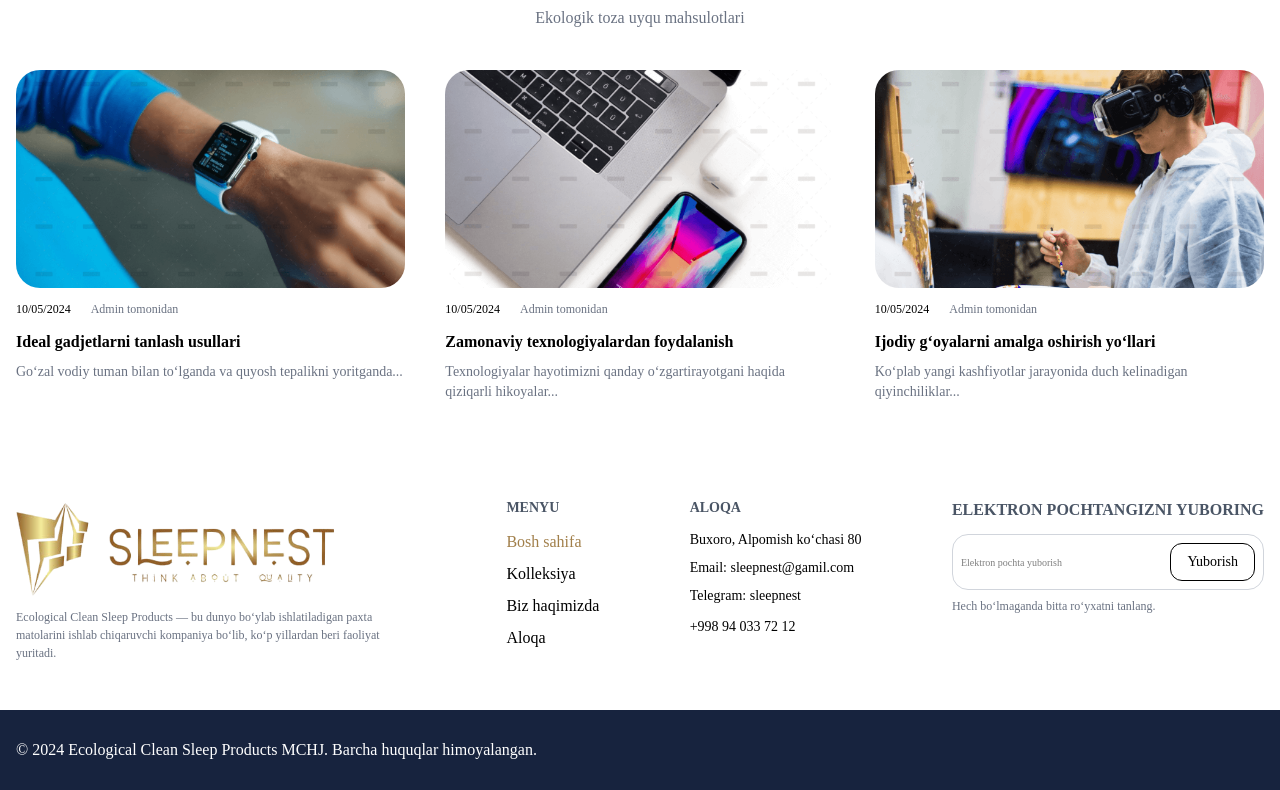
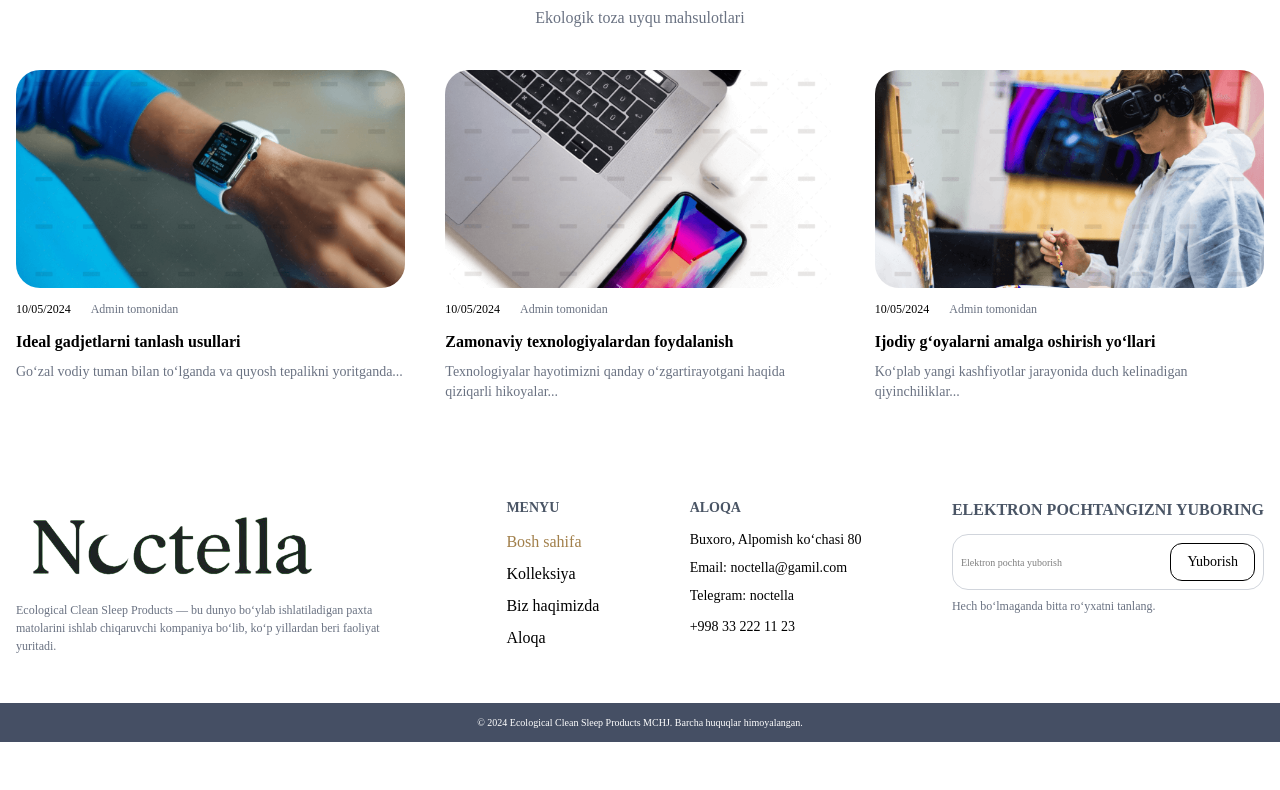
Before and after one commit to Xurshidbek002/SleepNest, a React (Vite) app: page / in a window 1280 px wide. Shown: the part 3998-4788 px from the top of the page. After the commit the page ends 4740 px from the top, so only its background shows below. Built offline with nearby package versions, Linux system fonts and the light colour scheme; a web font is replaced by a local one.

Commit message:
footer add

```diff
--- a/src/Components/Footer.jsx
+++ b/src/Components/Footer.jsx
@@ -1,6 +1,6 @@
 import React, { useState } from "react";
 import { NavLink } from "react-router-dom";
-import logo from "../assets/logo.png";
+import logo from "../assets/noctella.png";
 import { useTranslation } from "react-i18next";
 
 const Footer = () => {
@@ -81,8 +81,8 @@
               <p className="text-sm">{t("footer.contact.1")}</p>
               <p className="text-sm">{t("footer.contact.2")}</p>
               <p className="text-sm">{t("footer.contact.3")}</p>
-              <a href="tel:+998940337212" className="text-sm">
-                +998 94 033 72 12
+              <a href="tel:+998332221123" className="text-sm">
+                +998 33 222 11 23
               </a>
             </address>
           </div>
@@ -114,8 +114,8 @@
           </div>
         </div>
       </div>
-      <div className=" bg-[#17233e] text-white py-7">
-        <div className="container">{t("footer.sub.bottom")}</div>
+      <div className=" bg-[#17233e]/80 text-white py-3">
+        <div className="container text-[10px] text-center">{t("footer.sub.bottom")}</div>
       </div>
     </footer>
   );
--- a/src/Locales/eng.json
+++ b/src/Locales/eng.json
@@ -133,8 +133,8 @@
     "contact": {
       "title": "Contact",
       "1": "Bukhara, st. Alpomish 80",
-      "2": "Email: sleepnest@gamil.com",
-      "3": "Telegram: sleepnest"
+      "2": "Email: noctella@gamil.com",
+      "3": "Telegram: noctella"
     },
     "sub": {
       "title": "Subscribe to our email",
--- a/src/Locales/ru.json
+++ b/src/Locales/ru.json
@@ -133,8 +133,8 @@
     "contact": {
       "title": "Контакты",
       "1": "Бухара, ул. Алпомиш 80",
-      "2": "Эл. почта: sleepnest@gamil.com",
-      "3": "Телеграм: sleepnest"
+      "2": "Эл. почта: noctella@gamil.com",
+      "3": "Телеграм: noctella"
     },
     "sub": {
       "title": "Подпишитесь на нашу рассылку",
--- a/src/Locales/uz.json
+++ b/src/Locales/uz.json
@@ -133,8 +133,8 @@
     "contact": {
       "title": "Aloqa",
       "1": "Buxoro, Alpomish ko‘chasi 80",
-      "2": "Email: sleepnest@gamil.com",
-      "3": "Telegram: sleepnest"
+      "2": "Email: noctella@gamil.com",
+      "3": "Telegram: noctella"
     },
     "sub": {
       "title": "Elektron pochtangizni yuboring",
```
